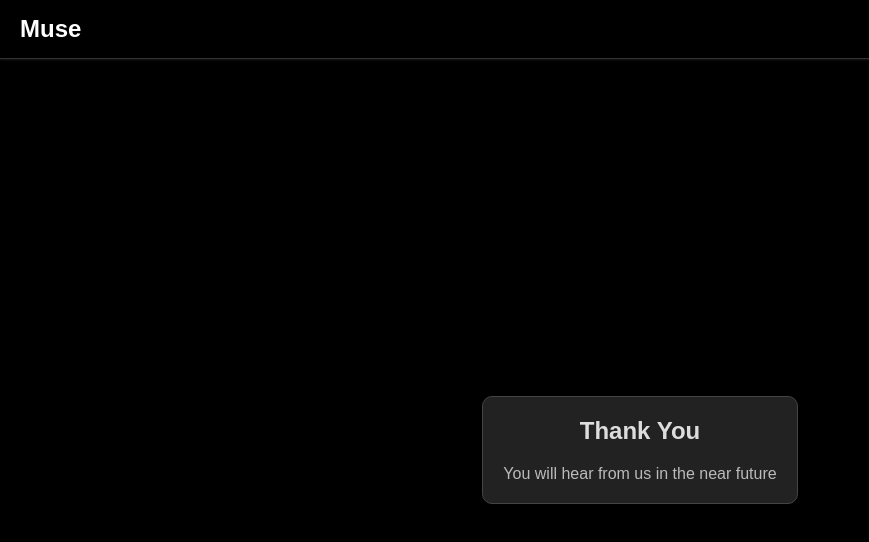
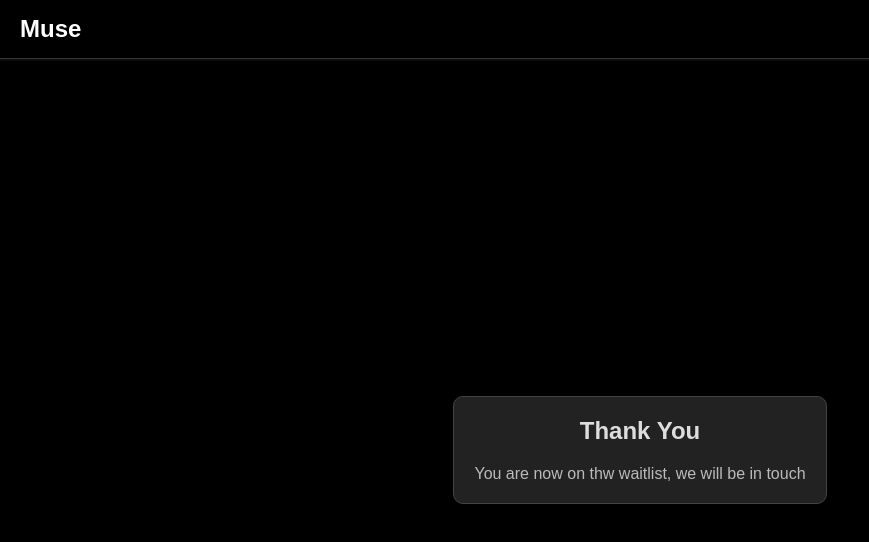
Before and after one commit to NoahAssam/muse, a plain HTML site: page After_submit_prophile.html in a window 1280 px wide. Shown: the whole page, without its empty margins (0-869 px from the left). Drawn offline with Linux system fonts and the light colour scheme.

Commit message:
Update After_submit_prophile.html

```diff
--- a/After_submit_prophile.html
+++ b/After_submit_prophile.html
@@ -71,7 +71,7 @@
 
     <div class="container">
         <h1>Thank You</h1>
-        <p>You will hear from us in the near future</p>
+        <p>You are now on thw waitlist, we will be in touch</p>
     </div>
 </body>
 </html>
```
